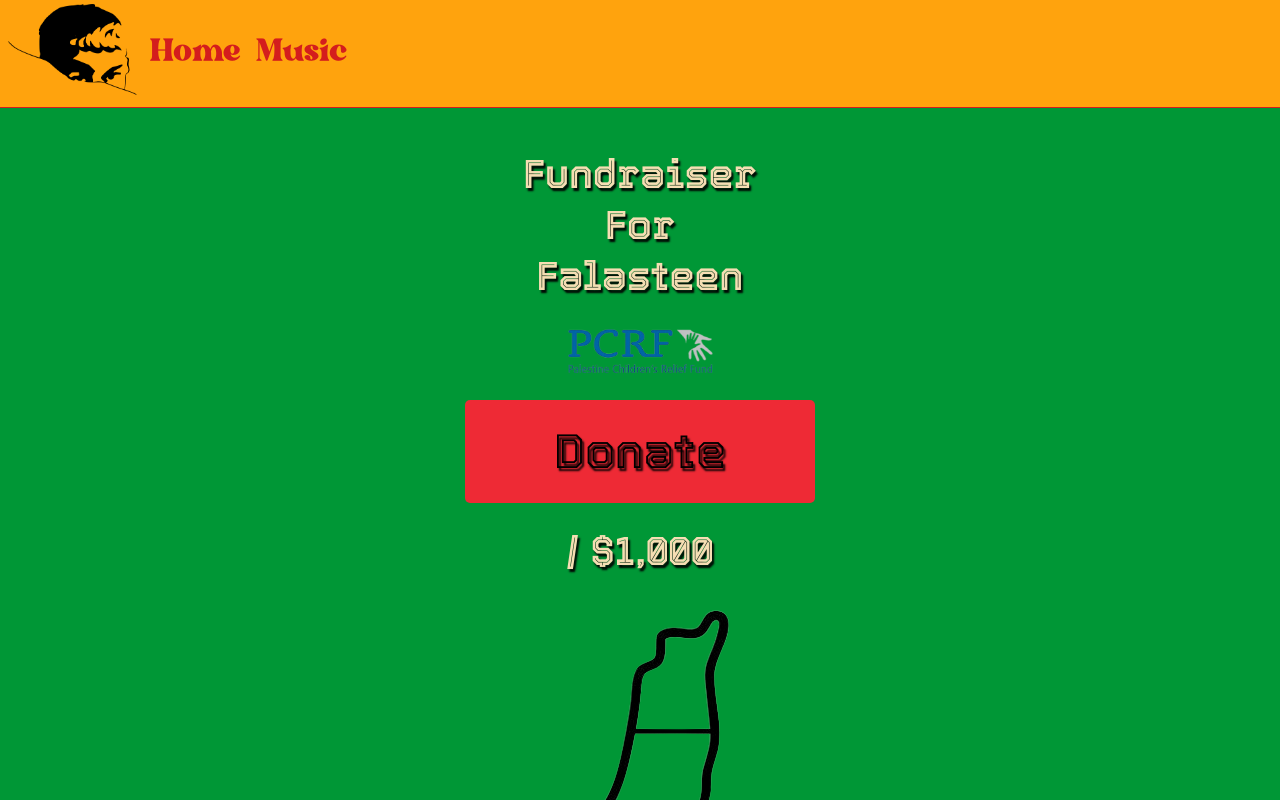
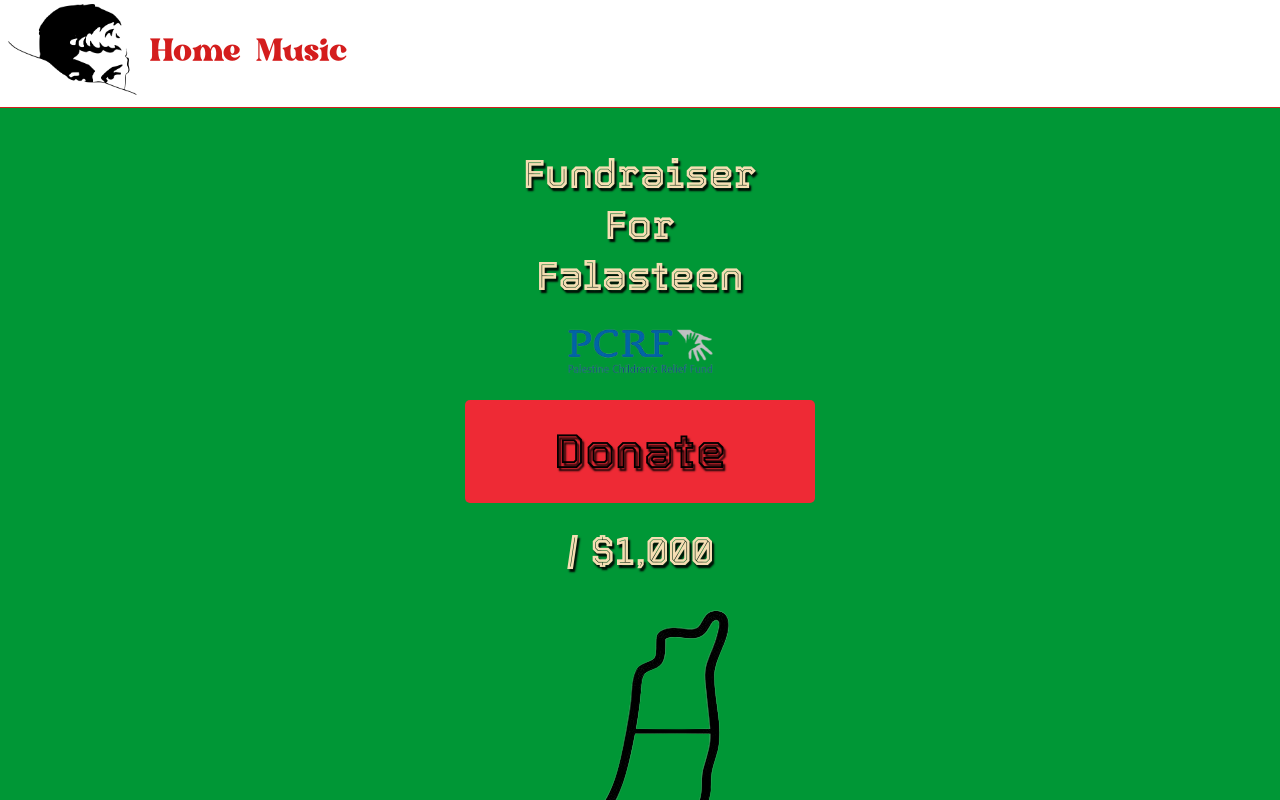
Before and after one commit to alkezz/Freelance-Music-Website, a React (Create React App) app in the folder frontend/: page /donate in a window 1280 px wide. Shown: the top 800 px of the page. Built offline with nearby package versions, Linux system fonts and the light colour scheme; no server answers.

Commit message:
navbar change

```diff
--- a/frontend/src/components/DonationPage/Palestine.css
+++ b/frontend/src/components/DonationPage/Palestine.css
@@ -12,7 +12,7 @@ body{
   position: sticky;
   z-index: 999;
   top: 0;
-  background-color: #ffa30d;
+  background-color: white;
 }
 .logo-image {
   width: 150px;
```
